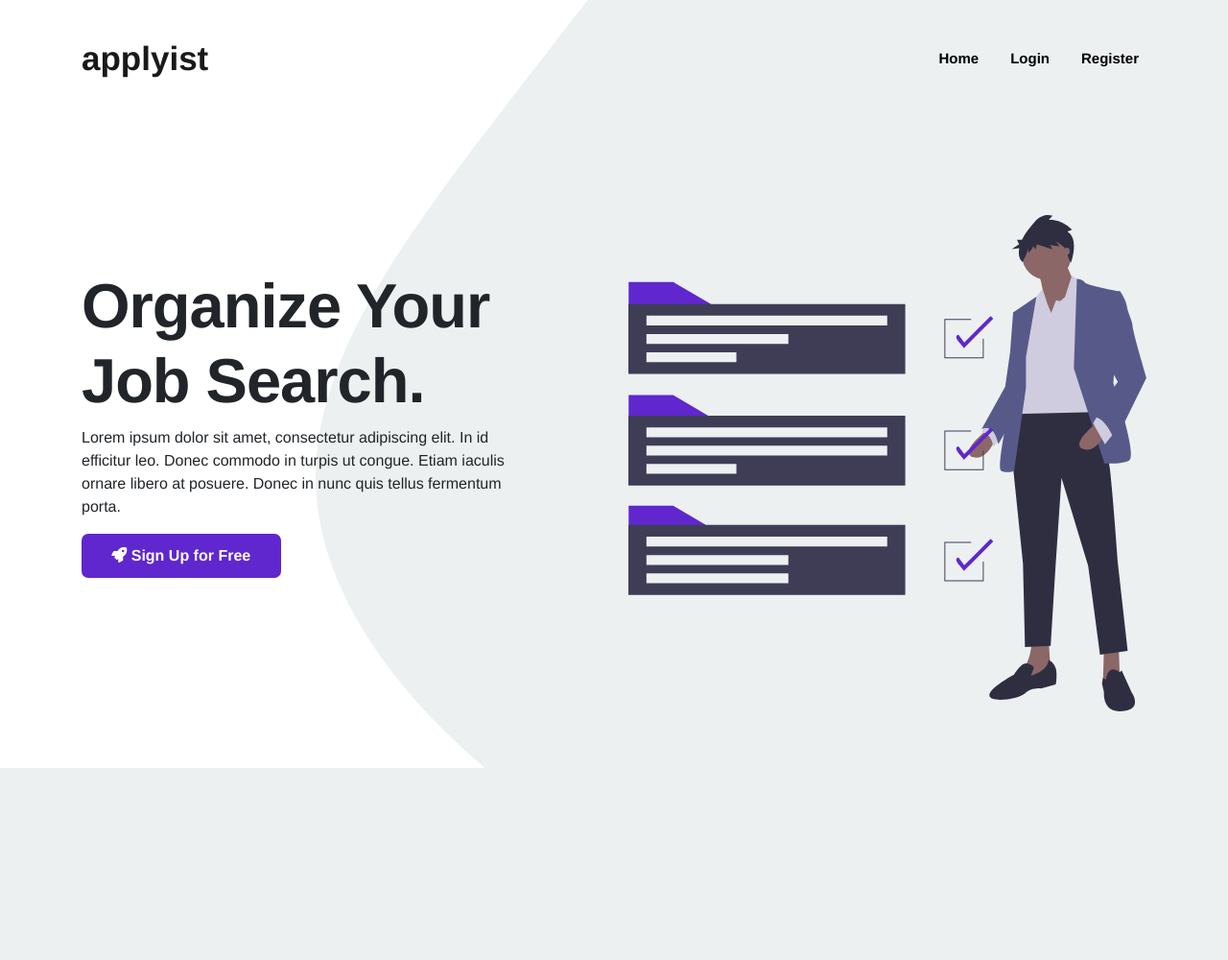
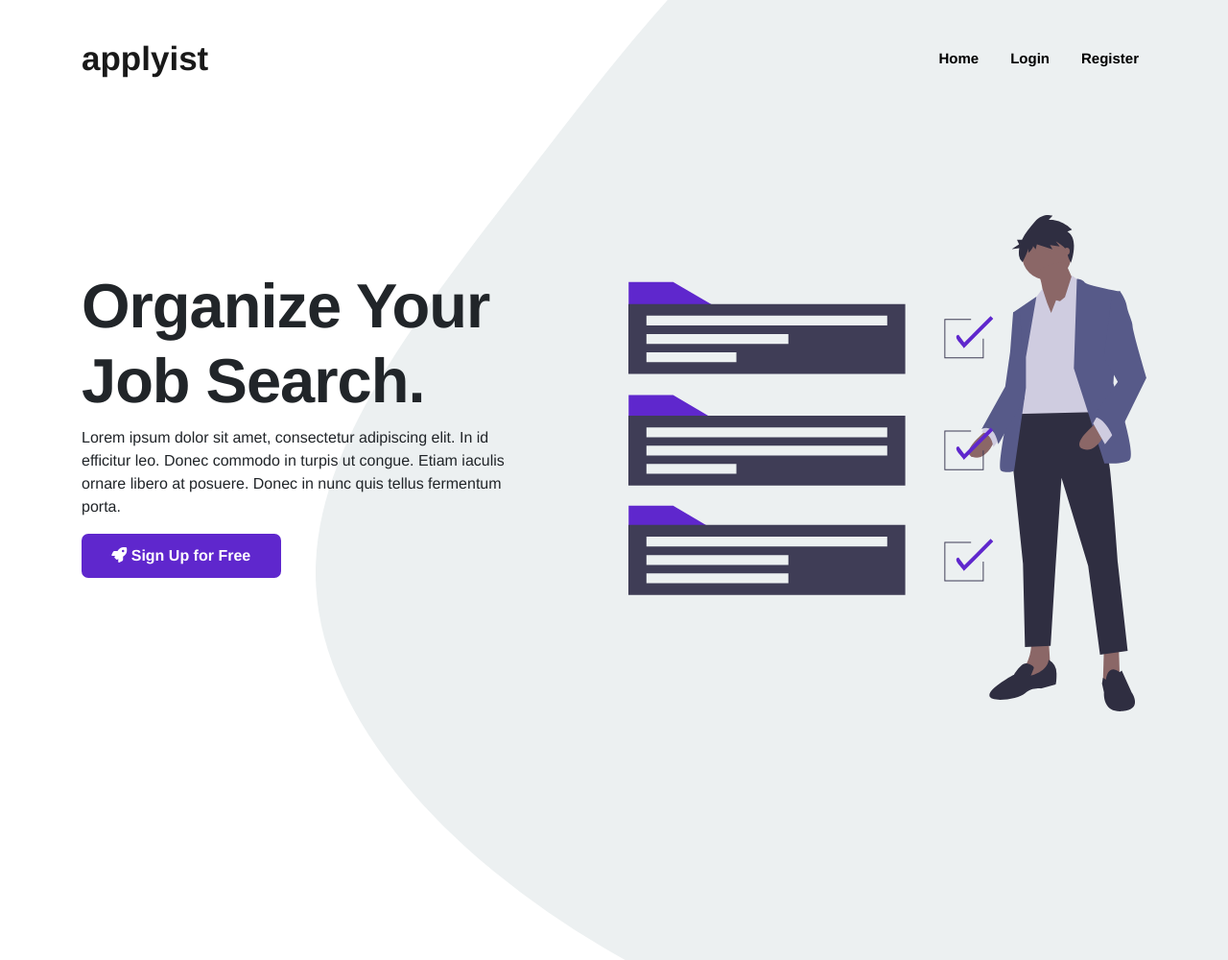
Before and after one commit to ntbol/applyist, a PHP site: page / in a window 1280 px wide. Shown: the whole page at 96% size. Before the commit the page ends 800 px from the top, so only its background shows below. Run offline with PHP 8.4, Linux system fonts and the light colour scheme.

Commit message:
fixes to index

```diff
--- a/css/custom.css
+++ b/css/custom.css
@@ -248,7 +248,7 @@ body{
 }
 
 #header {
-    height:100vh;
+    height:1000px;
     background-image: url('../img/test.svg');
     background-repeat: no-repeat;
     background-position: right;
--- a/index.php
+++ b/index.php
@@ -14,7 +14,7 @@
         <div>
             <div class="container">
                 <div class="row">
-                    <div class="title col-md-5" style="padding-top: 35vh">
+                    <div class="title col-lg-5 col-md-12" style="padding-top: 35vh">
                         <h1 class="big" align="left" style="z-index: 1">
                             Organize Your<br>Job Search.
                         </h1>
@@ -26,7 +26,7 @@
                         </div>
                     </div>
                     <div class="col-md-1"></div>
-                    <div class="col-lg-6 hidden-sm hidden-xs hidden-md" style="padding-top: 28vh">
+                    <div class="col-lg-6 d-none d-lg-block" style="padding-top: 28vh">
                         <img src="img/person.svg" width="100%">
                     </div>
                 </div>
```
Also changed, not shown: php/indexnav.php (line endings or trailing spaces).
